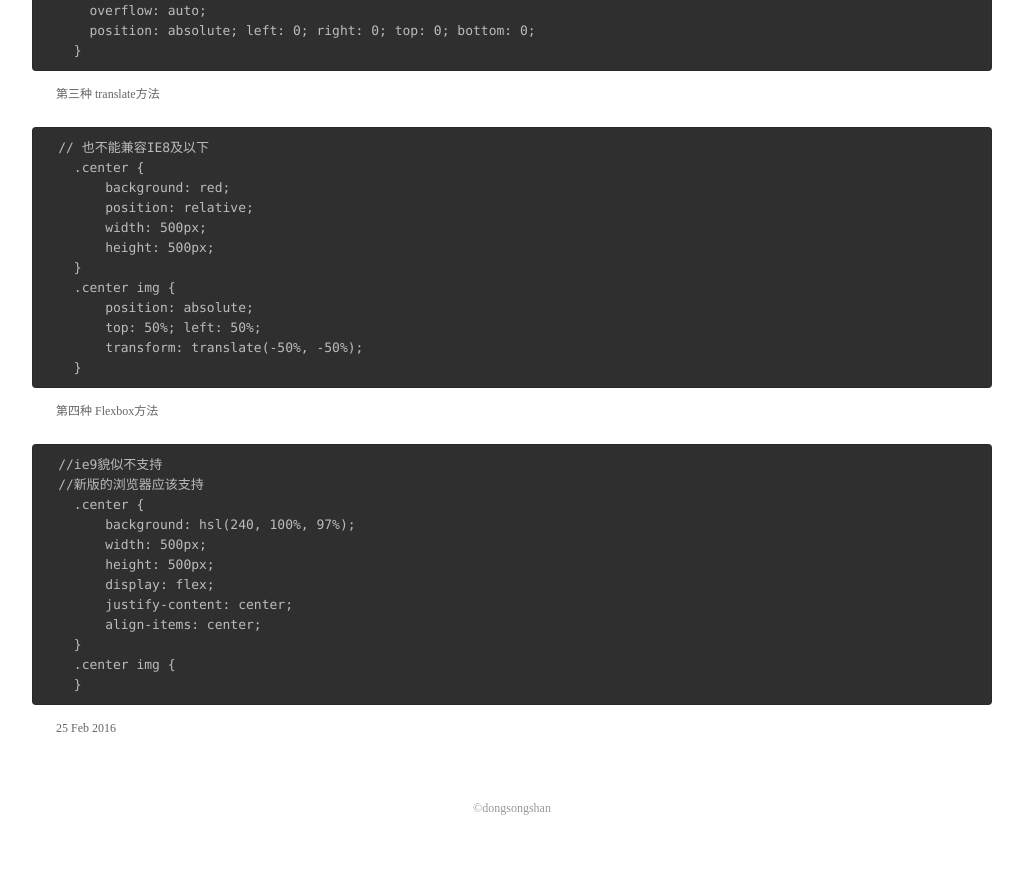
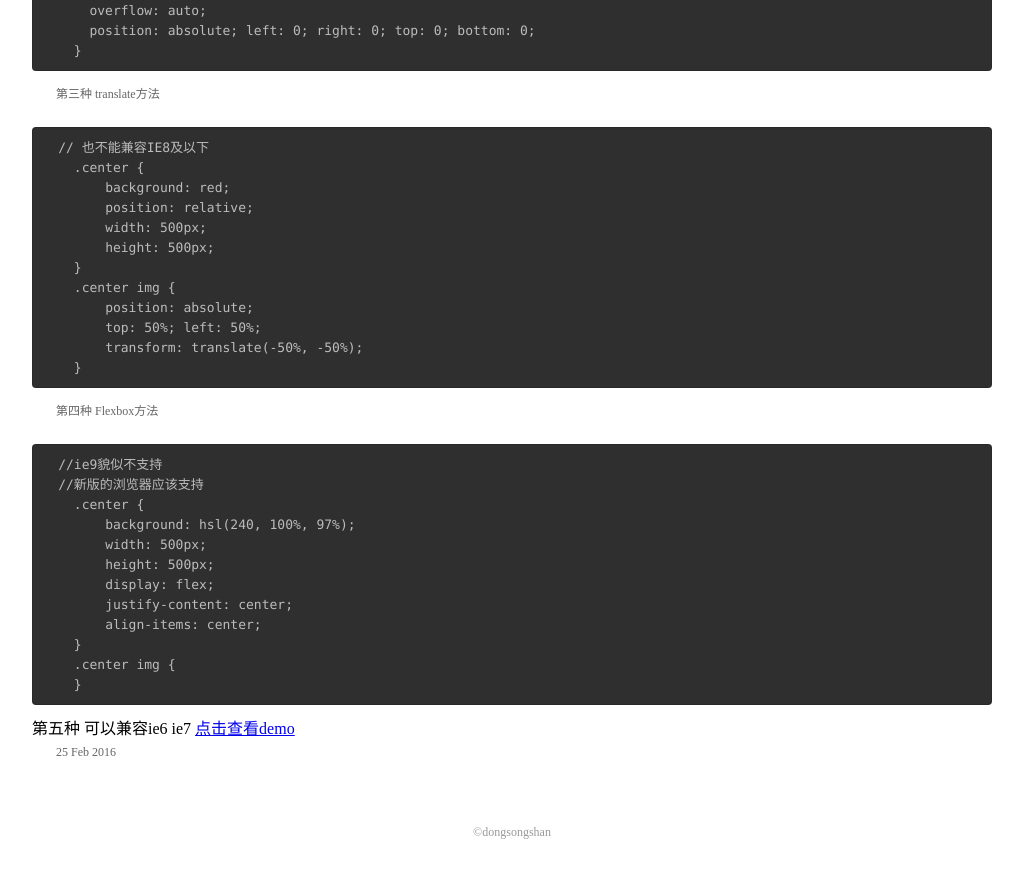
Before and after one commit to dongsongshan/dongsongshan.github.io, a Jekyll site: the page built from _posts/2016-02-25-center.html, in a window 1280 px wide and 900 px high, scrolled down 980 px. Shown: the top 878 px of the window, without its empty margins (128-1151 px from the left). Built offline with Jekyll 4.4.1, drawn with Linux system fonts in a browser that asks for light colours.

Commit message:
Update 2016-02-25-center.html

```diff
--- a/_posts/2016-02-25-center.html
+++ b/_posts/2016-02-25-center.html
@@ -76,4 +76,12 @@ title: css居中
 </pre>
 
 
+第五种 可以兼容ie6 ie7
+
+<a href="demo/css/cssdemo20160229.html">点击查看demo</a>
+
+
+
+
+
 <p>{{ page.date | date_to_string }}</p>
```
